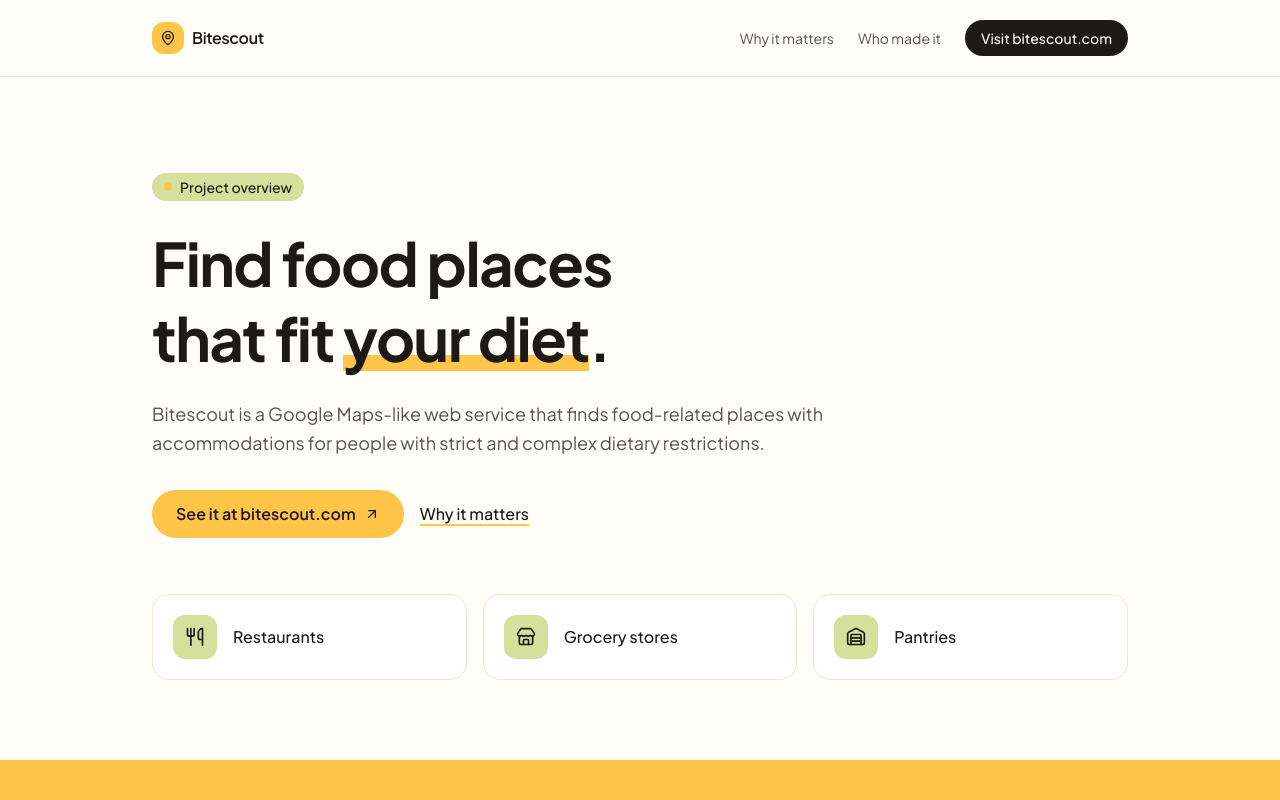
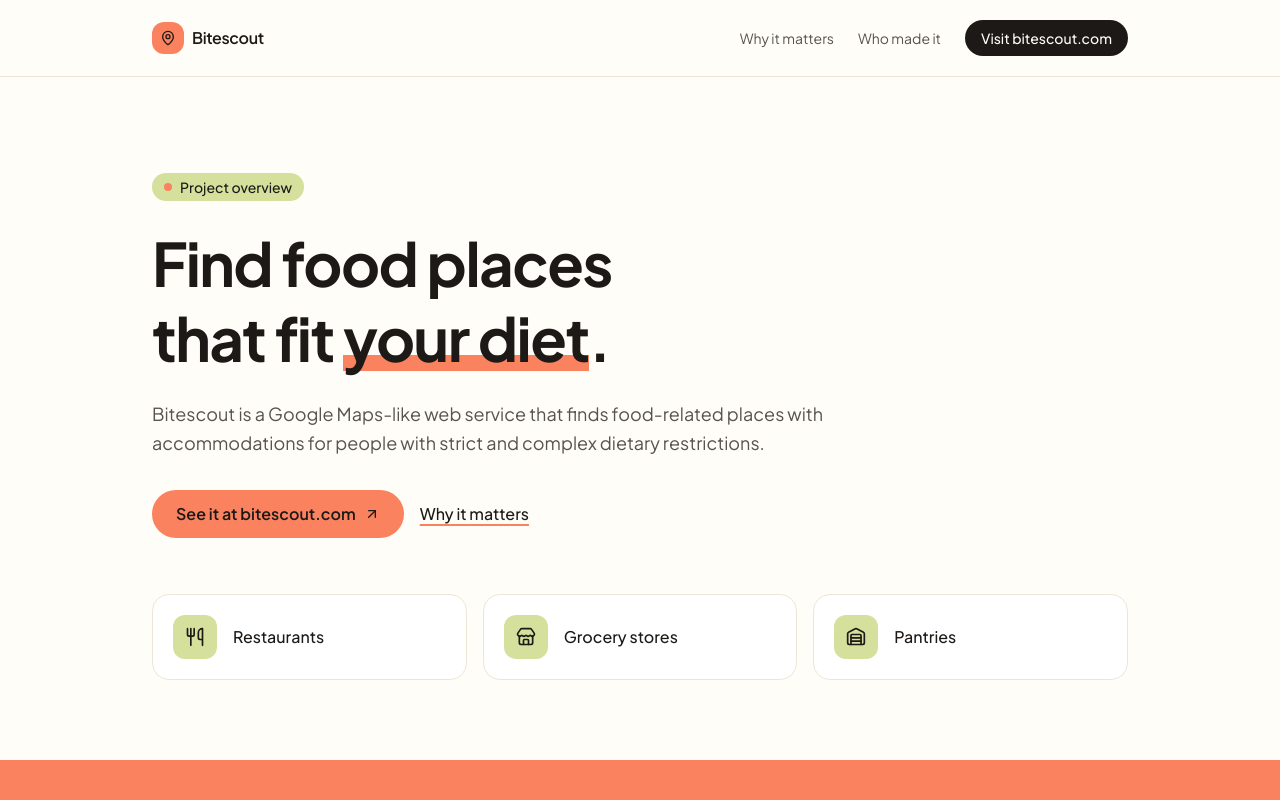
Before and after one commit to carmen-denizard/bitescout-first-prototype-ef, a Next.js app: page / in a window 1280 px wide. Shown: the top 800 px of the page. Built offline with nearby package versions, Linux system fonts and the light colour scheme.

Commit message:
feat: update primary color to vibrant orange
Updated primary color and related shades for better visual consistency

V0-Chat-Id: sHk6Pn7xeHx

```diff
--- a/app/globals.css
+++ b/app/globals.css
@@ -54,7 +54,7 @@
   --card-foreground: #1c1917;
   --popover: #ffffff;
   --popover-foreground: #1c1917;
-  --primary: #ffc549;
+  --primary: #fa825f;
   --primary-foreground: #1c1917;
   --secondary: #d4e09b;
   --secondary-foreground: #1c1917;
@@ -65,8 +65,8 @@
   --destructive: oklch(0.577 0.245 27.325);
   --border: #ece6d6;
   --input: #ece6d6;
-  --ring: #ffc549;
-  --chart-1: #ffc549;
+  --ring: #fa825f;
+  --chart-1: #fa825f;
   --chart-2: #57534e;
   --chart-3: #1c1917;
   --chart-4: #d4e09b;
@@ -74,12 +74,12 @@
   --radius: 0.75rem;
   --sidebar: #fffdf7;
   --sidebar-foreground: #1c1917;
-  --sidebar-primary: #ffc549;
+  --sidebar-primary: #fa825f;
   --sidebar-primary-foreground: #1c1917;
   --sidebar-accent: #d4e09b;
   --sidebar-accent-foreground: #1c1917;
   --sidebar-border: #ece6d6;
-  --sidebar-ring: #ffc549;
+  --sidebar-ring: #fa825f;
 }
 
 @layer base {
--- a/app/layout.tsx
+++ b/app/layout.tsx
@@ -34,7 +34,7 @@ export const metadata: Metadata = {
 
 export const viewport: Viewport = {
   colorScheme: 'light',
-  themeColor: '#FFC549',
+  themeColor: '#FA825F',
 }
 
 export default function RootLayout({
```
